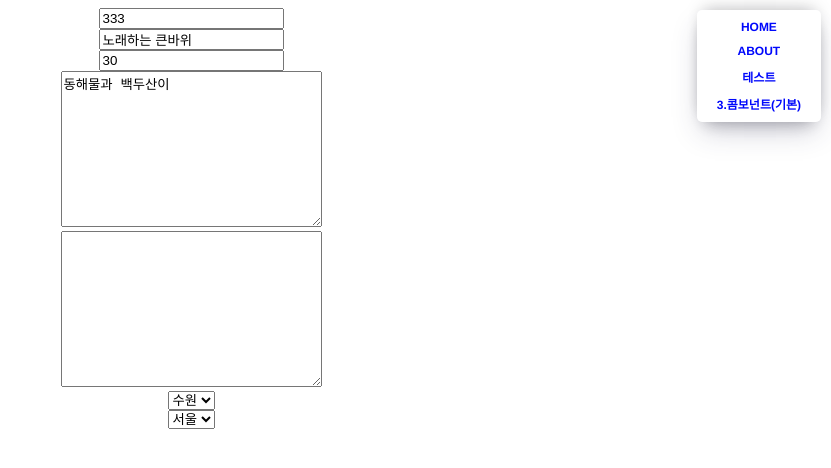
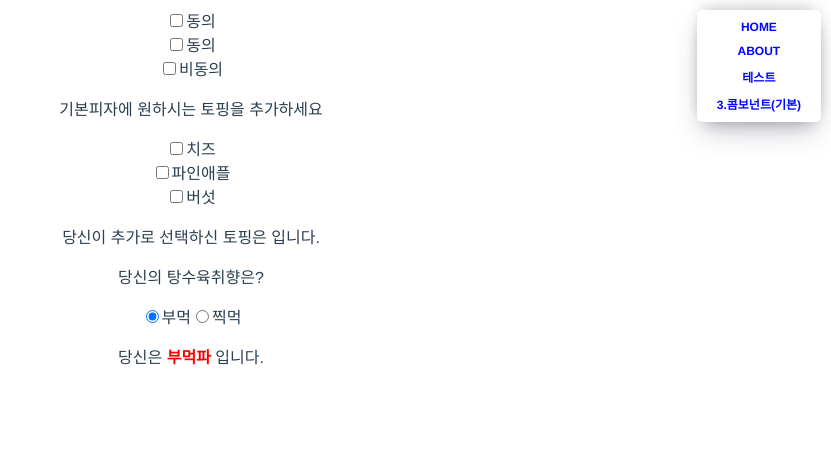
Before and after one commit to caseycasey859/vue_project, a Vue app: page /test in a window 1280 px wide. Shown: the top 468 px of the page, without its empty margins (449-1280 px from the left). Built offline with nearby package versions, Linux system fonts and the light colour scheme.

Commit message:
5장 컴포넌트(기본복습6)

```diff
--- a/src/views/TestView.vue
+++ b/src/views/TestView.vue
@@ -1,46 +1,46 @@
 <template>
   <div class="">
-    <input type="text" name="" value="333"/><br/>
-    <!-- <input type="text" v-bind:value="nick"/><br/>   -->
-    <input type="text" v-model="nick"/><br/>
-    <input type="number" v-model.number="age"/><br/>
-    <textarea cols="30" rows="10">동해물과 백두산이</textarea><br/>
-    <textarea v-model="message" cols="30" rows="10"></textarea><br/>
-    <select name="" id="">
-          <option value="01">서울</option>
-          <option value="02">부산</option>
-          <option value="03">대구</option>
-          <option value="04" selected>수원</option>
-    </select>
-     <br/>
-       <select name="" id="">
-          <option value="01">서울</option>
-          <option value="02">부산</option>
-          <option value="03 ">대구</option>
-          <option value="04">수원</option>
-    </select>
+    <input type="checkbox" id="cbtn_agree" name="cbtn_agree">
+    <label for="cbtn_agree">동의</label><br/>
 
+    <label ><input type="checkbox" v-model="agree">동의</label><br/>
+    <label ><input type="checkbox" v-model="agree2"
+    true-value="동의"  false-value="비동의"
+    >{{agree2}}</label><br/>
+
+    <div>
+    <p>기본피자에 원하시는 토핑을 추가하세요</p>
+    <label ><input type="checkbox" v-model="piza" value="치즈" >치즈</label><br/>
+    <label ><input type="checkbox" v-model="piza" value="파인애플" >파인애플</label><br/>
+    <label ><input type="checkbox" v-model="piza" value="버섯" >버섯</label><br/>
+    <p>당신이 추가로 선택하신 토핑은 {{piza}} 입니다.</p>
+    </div>
+
+    <div>
+        <p>당신의 탕수육취향은?</p>
+        <label><input type="radio" v-model="sweet_sour_pork" value="부먹">부먹</label>
+        <label><input type="radio" v-model="sweet_sour_pork" value="찍먹">찍먹</label>
+        <p>당신은 <span style="color:red;font-weight:800;">{{sweet_sour_pork}}파</span> 입니다.</p>
+
+    </div>
 
   </div>
 </template>
 
+
 <script>
 export default {
   name: 'TestView',
-  data(){
-    return{
-      nick:'노래하는 큰바위',
-      age:30,
-      massage:'깊은산속'
+  data() {
+    return {
+      agree:false,
+      agree2:"비동의",
+      pizs:[],
+      sweet_sour_pork:'부먹',
 
     };
   },
-  mounted() {
 
-  },
-  unmounted() {
-
-  },
   methods: {
 
   }
```
